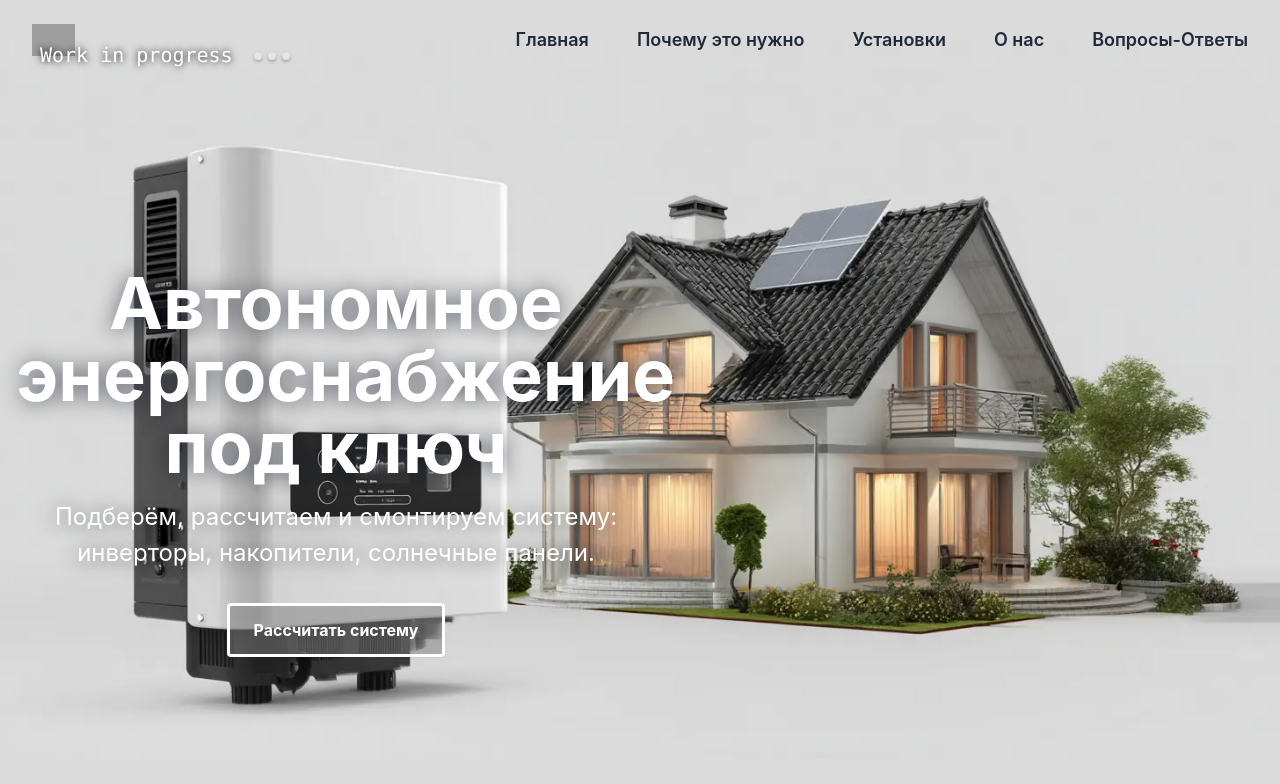
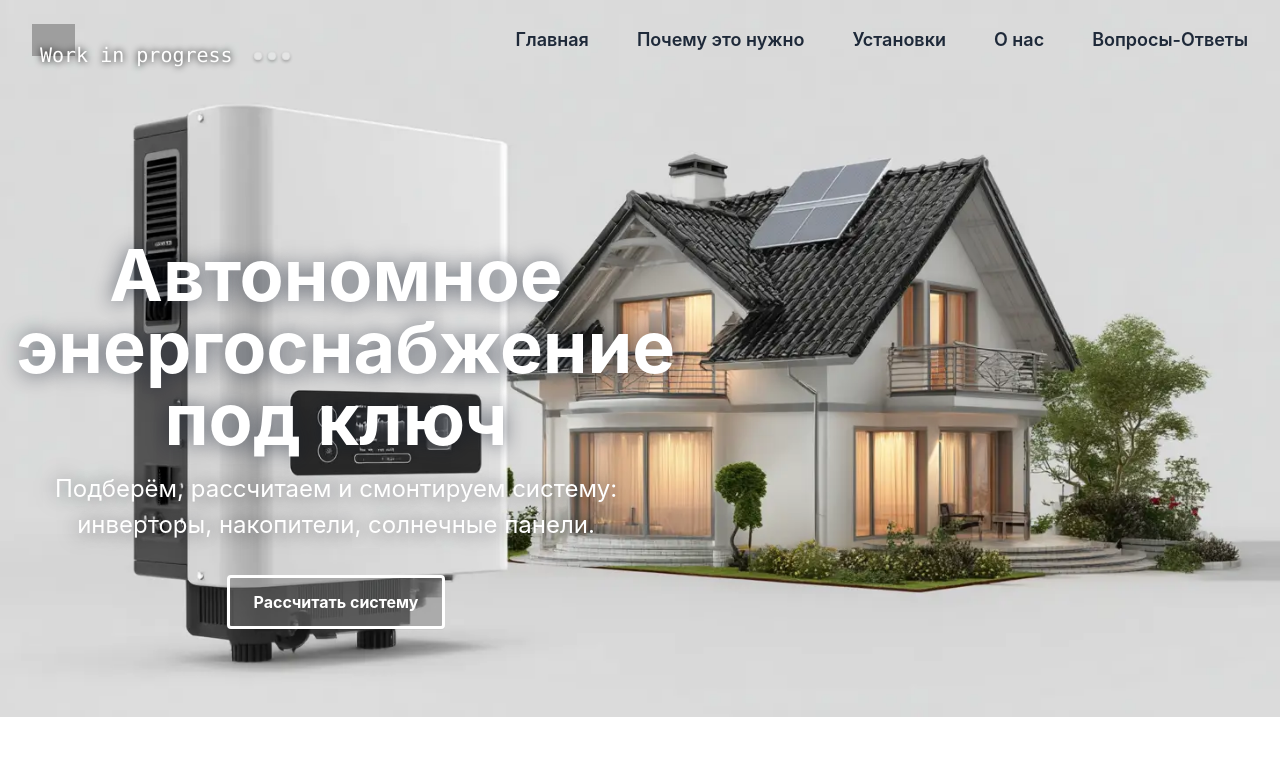
Before and after one commit to GarryVar/invertor-energy, a React (Vite) app: page / in a window 1280 px wide. Shown: the top 784 px of the page. Built offline with nearby package versions, Linux system fonts and the light colour scheme; grey boxes are pictures that could not be loaded.

Commit message:
refactor(Hero): обновить стили Hero и добавить медиа-запрос для .title

```diff
--- a/src/components/Hero/Hero.jsx
+++ b/src/components/Hero/Hero.jsx
@@ -35,12 +35,12 @@ function Hero() {
         <Header />
       </div>
       <div
-        className={`${styles.title} absolute inset-x-0 top-1/3 max-w-2xl px-4 text-center text-white z-10`}
+        className={`${styles.title} absolute inset-x-0 top-1/3 max-w-1xl lg:w-2xl px-4 text-center text-white z-10`}
       >
-        <h1 className="text-3xl md:text-6xl lg:text-7xl font-bold mb-4 leading-normal animate__animated animate__fadeIn">
+        <h1 className="text-4xl md:text-6xl lg:text-7xl font-bold mb-4 leading-normal animate__animated animate__fadeIn">
           Автономное энергоснабжение под ключ
         </h1>
-        <p className="mb-8 text-1xl md:text-3xl lg:text-2xl mx-auto animate__animated animate__fadeIn">
+        <p className="mb-8 text-2xl md:text-3xl lg:text-2xl mx-auto animate__animated animate__fadeIn">
           Подберём, рассчитаем и смонтируем систему: инверторы, накопители,
           солнечные панели.
         </p>
--- a/src/components/Hero/Hero.module.css
+++ b/src/components/Hero/Hero.module.css
@@ -3,11 +3,17 @@
   overflow: hidden;
   border-bottom-left-radius: var(--radius-4xl);
   border-bottom-right-radius: var(--radius-4xl);
+  background-color: #dbdbdb;
+  display: flex;
+  flex-direction: column;
+}
 
-  background-color: #dbdbdb;
-  height: 100vh;
+.title {
   display: flex;
-  justify-content: end;
+  flex-direction: column;
+  justify-content: space-between;
+  position: static;
+  padding-bottom: 20px;
 }
 
 h1 {
@@ -27,3 +33,10 @@ p {
 button {
   background-color: #80808080;
 }
+
+@media (min-width: 920px) {
+  .title {
+    position: absolute;
+    display: block;
+  }
+}
```
